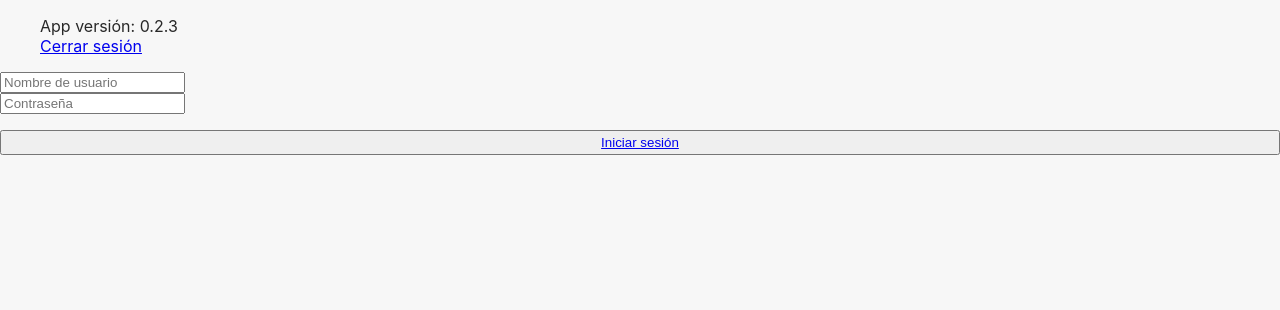
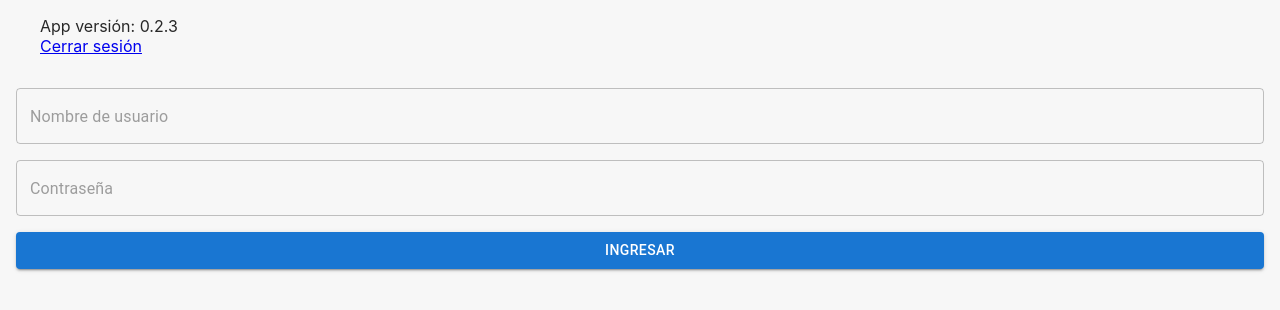
Before and after one commit to OscarUrielCZ/fint-desktop, a React (Create React App) app: page /fint-desktop/login in a window 1280 px wide. Shown: the top 310 px of the page. Built offline with nearby package versions, Linux system fonts and the light colour scheme.

Commit message:
feature: sign in

```diff
--- a/src/App.js
+++ b/src/App.js
@@ -8,7 +8,7 @@ import Root from "./routes/Root.tsx";
 import Home from "./views/Home/Home.tsx";
 import NotFound from "./views/NotFound/index.tsx";
 import Registry from "./views/Registry/index.tsx";
-import Login from "./views/Login/index.tsx";
+import Login from "./views/Login/Login.tsx";
 import Create from "./views/Create/Create.tsx";
 import Update from "./views/Update/Update.tsx";
 
--- a/src/firebase.js
+++ b/src/firebase.js
@@ -3,18 +3,20 @@ import { initializeApp } from "firebase/app";
 // TODO: Add SDKs for Firebase products that you want to use
 // https://firebase.google.com/docs/web/setup#available-libraries
 
-import { getFirestore } from  "firebase/firestore";
+import { getFirestore } from "firebase/firestore";
+import { getAuth } from "firebase/auth";
 
 // Your web app's Firebase configuration
 const firebaseConfig = {
-	apiKey: "AIzaSyDIc_FoUlv5na1ZaEU9l2-PtnP89W3c8g4",
-	authDomain: "petcare-9d7bb.firebaseapp.com",
-	projectId: "petcare-9d7bb",
-	storageBucket: "petcare-9d7bb.appspot.com",
-	messagingSenderId: "770884814109",
-	appId: "1:770884814109:web:513031a767b870c92a0df4"
+  apiKey: "AIzaSyDIc_FoUlv5na1ZaEU9l2-PtnP89W3c8g4",
+  authDomain: "petcare-9d7bb.firebaseapp.com",
+  projectId: "petcare-9d7bb",
+  storageBucket: "petcare-9d7bb.appspot.com",
+  messagingSenderId: "770884814109",
+  appId: "1:770884814109:web:513031a767b870c92a0df4",
 };
 // Initialize Firebase
 const app = initializeApp(firebaseConfig);
 
 export const db = getFirestore(app);
+export const auth = getAuth(app);
--- a/src/views/Home/Home.tsx
+++ b/src/views/Home/Home.tsx
@@ -17,6 +17,8 @@ import colors from "../../common/colors.ts";
 import { DATE_PARAM_FORMAT } from "../../common/constants.ts";
 import { ExpensesContext } from "../../context/ExpensesContext.js";
 import Settings from "../../components/Settings/Settings.tsx";
+import { onAuthStateChanged } from "firebase/auth";
+import { auth } from "../../firebase.js";
 
 function Home() {
   const [searchParams, setSearchParams] = useSearchParams();
@@ -81,6 +83,18 @@ function Home() {
     }, [period]),
     [period]
   );
+
+  useEffect(() => {
+    const unsubscribe = onAuthStateChanged(auth, (user) => {
+      if (user) {
+        console.log("user authenticated", user);
+      } else {
+        console.log("no user authenticated");
+      }
+    });
+
+    return unsubscribe();
+  }, []);
 
   return (
     <Box
--- a/src/views/Login/Login.css
+++ /dev/null
@@ -1,9 +0,0 @@
-.field {
-    display: block;
-}
-
-.login-button {
-    margin-top: 1rem;
-    padding: 3px;
-    width: 100%;
-}
--- /dev/null
+++ b/src/views/Login/Login.tsx
@@ -0,0 +1,51 @@
+import React from "react";
+
+import { Alert, Box, Button, TextField } from "@mui/material";
+import { signInWithEmailAndPassword } from "firebase/auth";
+import { useNavigate } from "react-router-dom";
+
+import { auth } from "../../firebase";
+
+function Login() {
+  const [email, setEmaiil] = React.useState<string>("");
+  const [password, setPassword] = React.useState<string>("");
+  const [error, setError] = React.useState<string>("");
+  const navigate = useNavigate();
+
+  const authenticate = () => {
+    if (!email || !password) {
+      setError("Escribe tu correo y contraseña");
+      return;
+    }
+
+    signInWithEmailAndPassword(auth, email, password)
+      .then((userCredential) => {
+        navigate("/fint-desktop/");
+      })
+      .catch(() => {
+        setError("Correo o contraseña incorrectas");
+      });
+  };
+
+  return (
+    <Box sx={{ display: "flex", flexDirection: "column", gap: 2, p: 2 }}>
+      <TextField
+        placeholder="Nombre de usuario"
+        value={email}
+        onChange={(e) => setEmaiil(e.target.value)}
+      />
+      <TextField
+        type="password"
+        placeholder="Contraseña"
+        value={password}
+        onChange={(e) => setPassword(e.target.value)}
+      />
+      {error.length > 0 && <Alert severity="error">{error}</Alert>}
+      <Button variant="contained" onClick={authenticate}>
+        Ingresar
+      </Button>
+    </Box>
+  );
+}
+
+export default Login;
--- a/src/views/Login/index.tsx
+++ /dev/null
@@ -1,18 +0,0 @@
-import React from "react";
-import { Link } from "react-router-dom";
-
-import "./Login.css";
-
-function Login() {
-  return (
-    <div>
-      <input type="text" placeholder="Nombre de usuario" className="field" />
-      <input type="password" placeholder="Contraseña" className="field" />
-      <button className="login-button">
-        <Link to="/fint-desktop">Iniciar sesión</Link>
-      </button>
-    </div>
-  );
-}
-
-export default Login;
```
